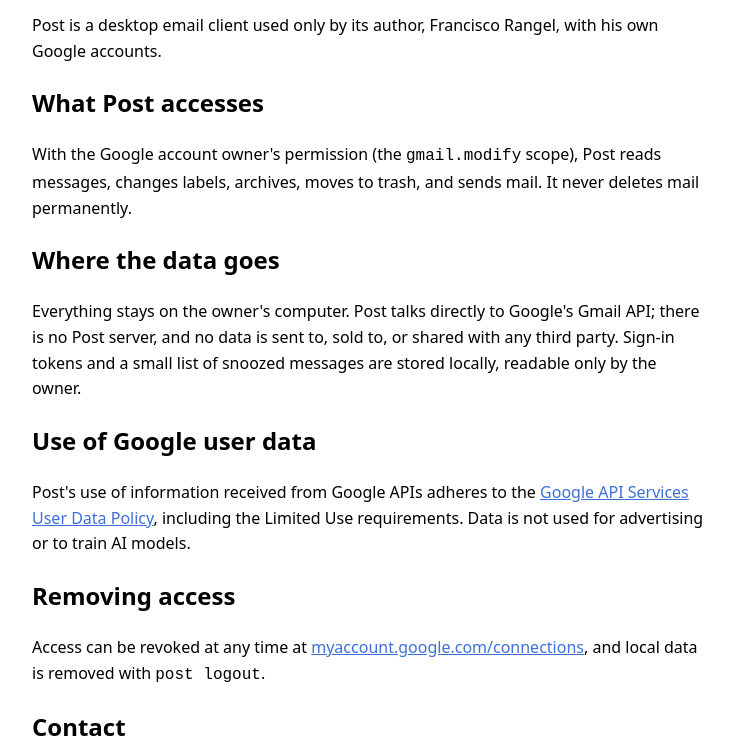
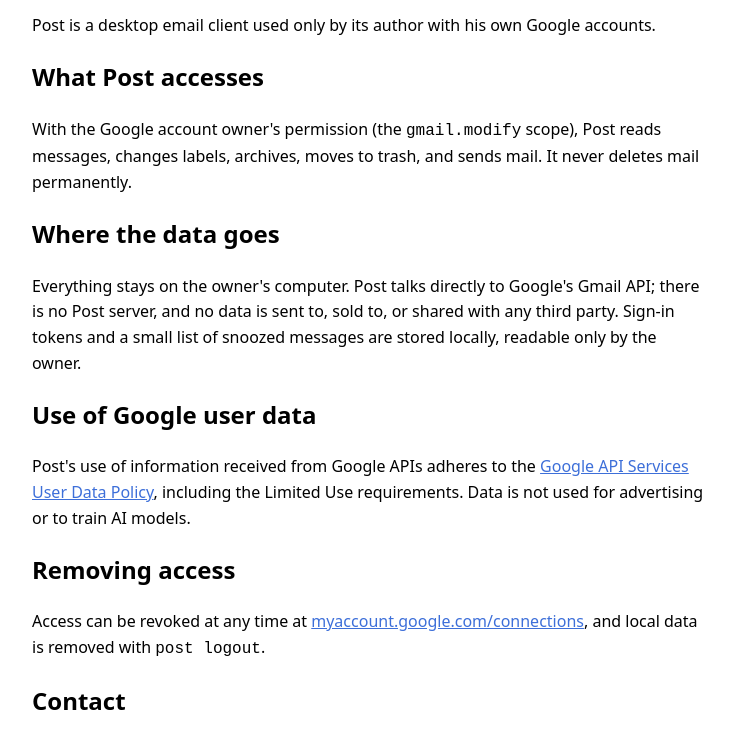
Before and after one commit to frankjrangel/post-mail, a plain HTML site: page privacy.html in a window 1280 px wide. Shown: the part 131-869 px from the top of the page, without its empty margins (272-1005 px from the left). Drawn offline with Linux system fonts and the light colour scheme.

Commit message:
Keep the policy anonymous
Co-Authored-By: Claude Opus 5.5 <noreply@anthropic.com>

```diff
--- a/privacy.html
+++ b/privacy.html
@@ -2,7 +2,7 @@
 <title>Post privacy policy</title><style>:root{color-scheme:light dark}body{font:16px/1.6 system-ui,sans-serif;max-width:42rem;margin:3rem auto;padding:0 1rem}h1{margin-bottom:.2rem}p.sub{color:#777;margin-top:0}a{color:#3d6fd9}</style>
 <h1>Privacy policy</h1>
 <p class="sub">Post, last updated November 14, 2026</p>
-<p>Post is a desktop email client used only by its author, Francisco Rangel, with his own Google accounts.</p>
+<p>Post is a desktop email client used only by its author with his own Google accounts.</p>
 <h2>What Post accesses</h2>
 <p>With the Google account owner's permission (the <code>gmail.modify</code> scope), Post reads messages, changes labels, archives, moves to trash, and sends mail. It never deletes mail permanently.</p>
 <h2>Where the data goes</h2>
```
